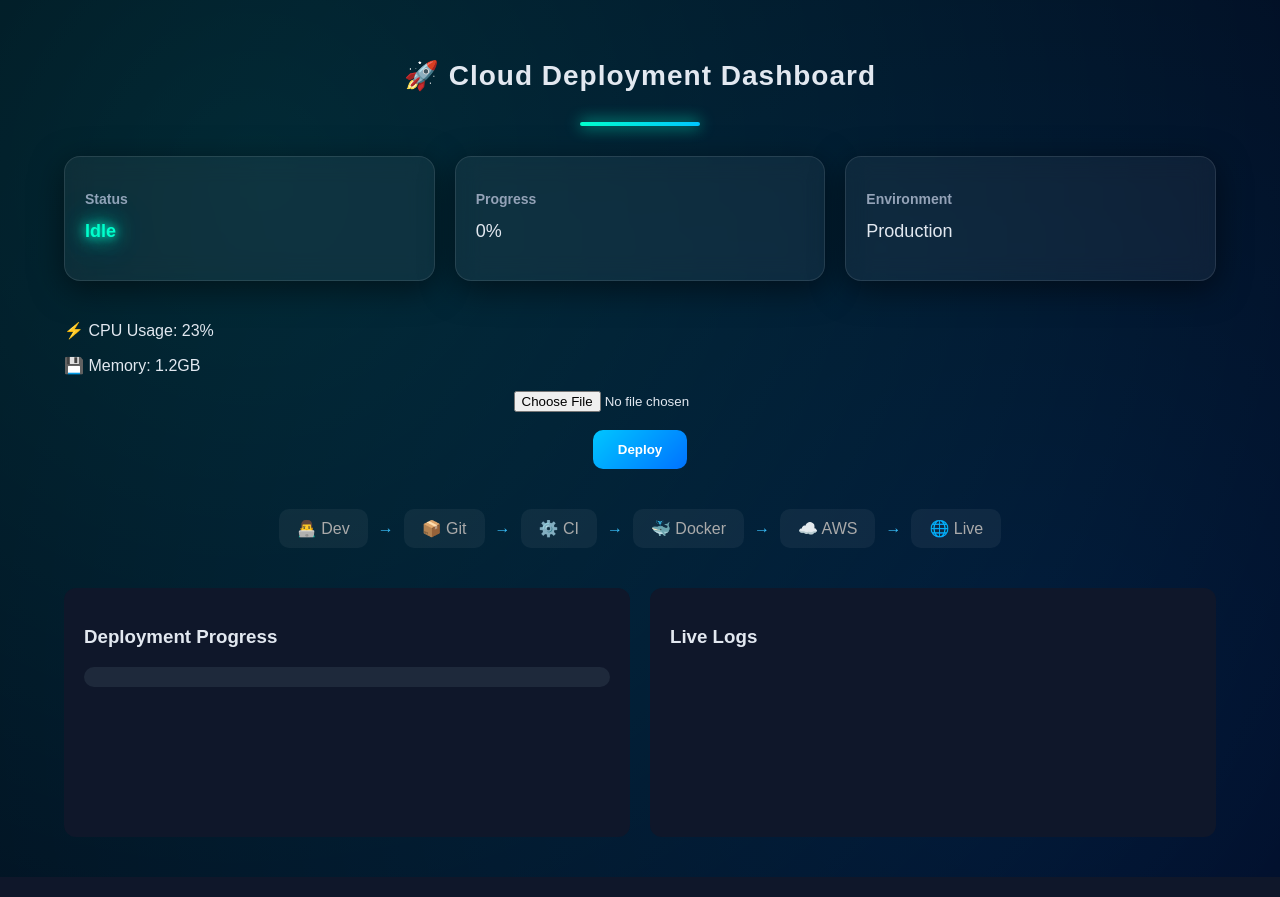
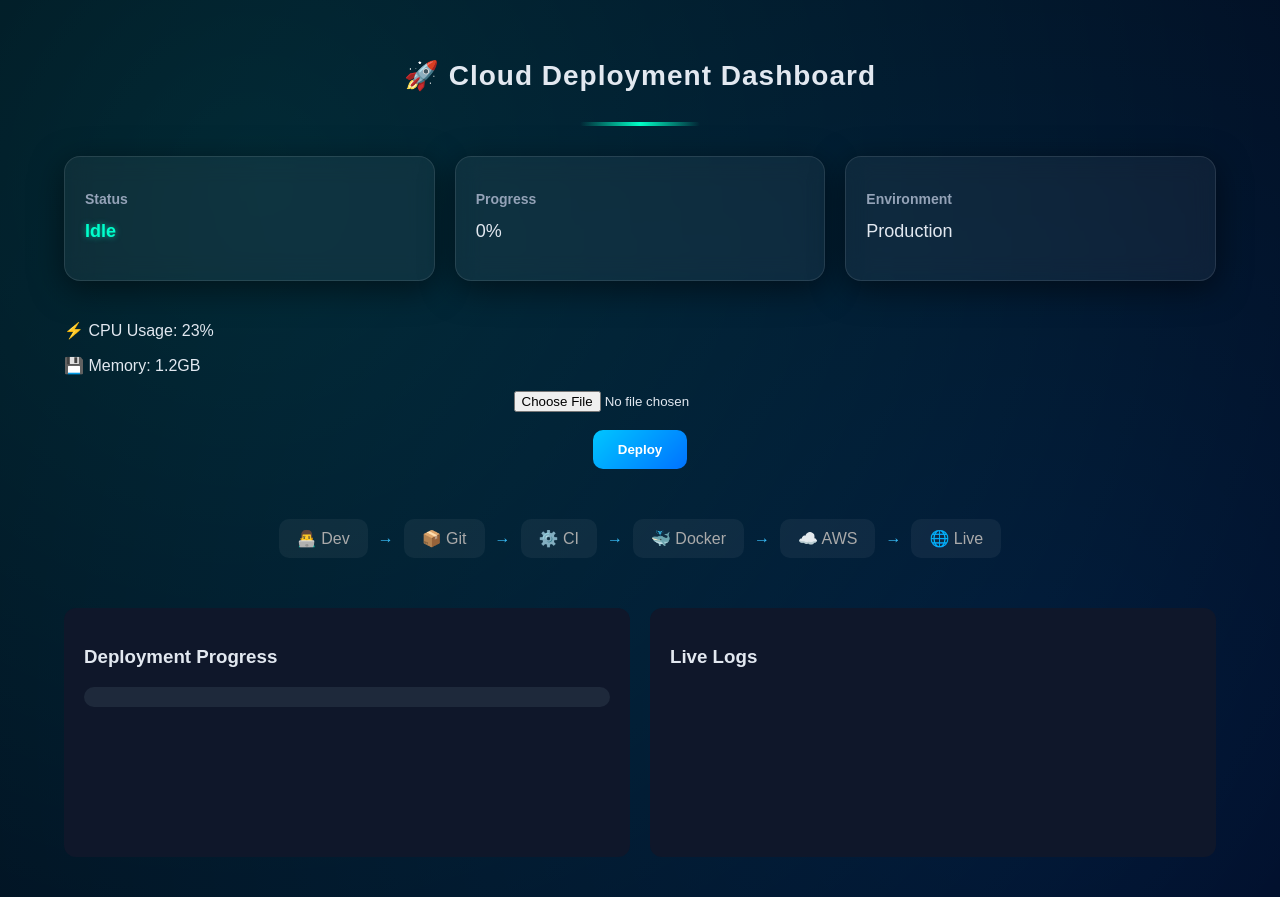
Before and after one commit to PunyaKP/cloud-deployment-system, a Flask app: page / in a window 1280 px wide. Run offline with Flask 3, Linux system fonts and the light colour scheme.

Commit message:
Auto deploy commit

```diff
--- a/templates/index.html
+++ b/templates/index.html
@@ -109,7 +109,7 @@ button:hover {
     justify-content: center;
     align-items: center;
     gap: 10px;
-    margin: 40px 0;
+    margin: 50px 0;
 }
 
 .step {
@@ -152,9 +152,8 @@ button:hover {
     width: 120px;
     height: 4px;
     margin: 10px auto 30px;
-    background: linear-gradient(90deg, #00ffcc, #00c6ff);
+    background: linear-gradient(90deg, transparent, #00ffc6, transparent);
     border-radius: 10px;
-    box-shadow: 0 0 15px #00ffcc;
 }
 
 .dashboard, .card {
@@ -188,20 +187,21 @@ button:hover {
 
     transition: width 0.6s cubic-bezier(0.4, 0, 0.2, 1);
 
-    box-shadow:
-        0 0 10px #00ffcc,
-        0 0 30px #00c6ff;
+    #progressBar {
+    box-shadow: 0 0 8px rgba(0,255,200,0.4);
+}
 }
 
 #statusText {
     font-weight: bold;
     color: #00ffcc;
+    text-shadow: 0 0 6px rgba(0,255,200,0.6);
+}
 
-    text-shadow:
-        0 0 10px #00ffcc,
-        0 0 20px #00ffcc,
-        0 0 40px #00ffcc;
+#statusText.active {
+    text-shadow: 0 0 12px rgba(0,255,200,0.8);
 }
+
 
 /* logs */
 #logBox {
@@ -213,7 +213,7 @@ button:hover {
 
 /* ANIMATION */
 .fade-in {
-    animation: fadeIn 0.5s ease-in;
+    animation: fadeIn 0.9s ease-in-out;
 }
 
 @keyframes fadeIn {
```
